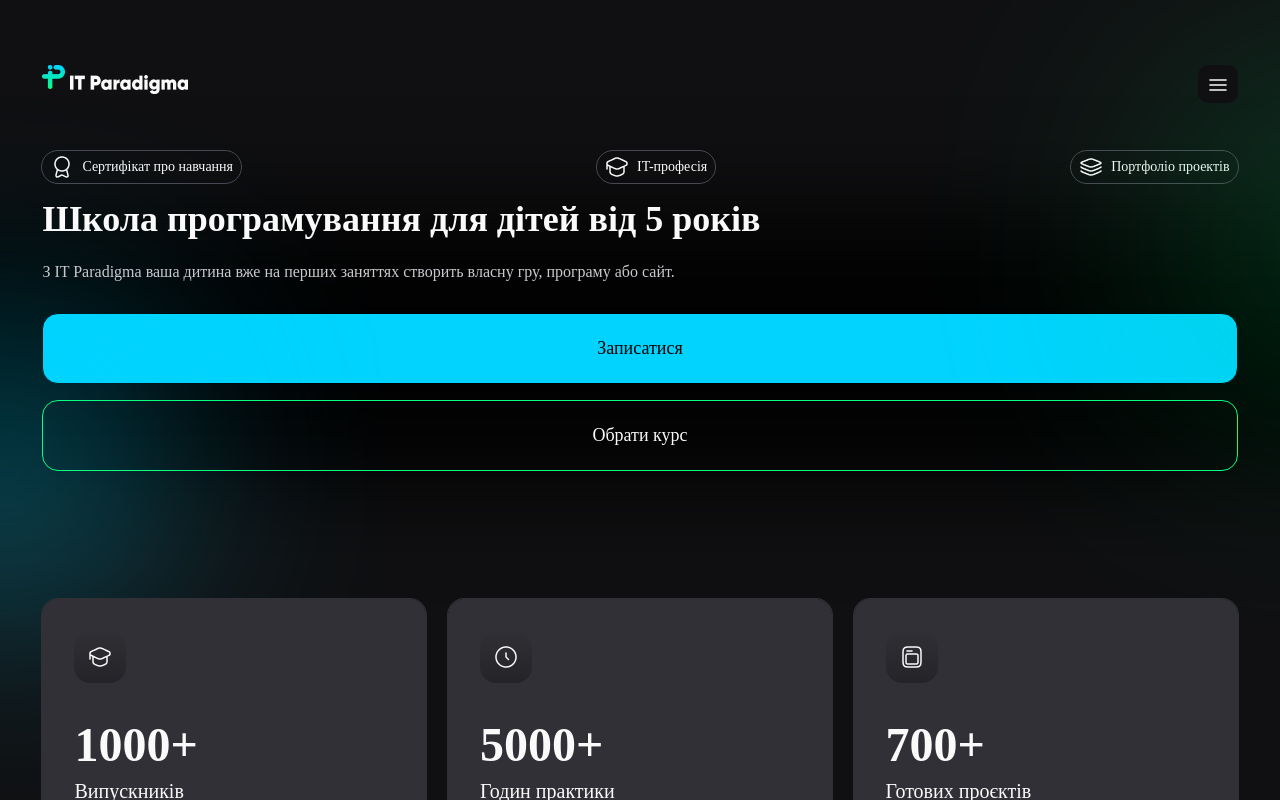
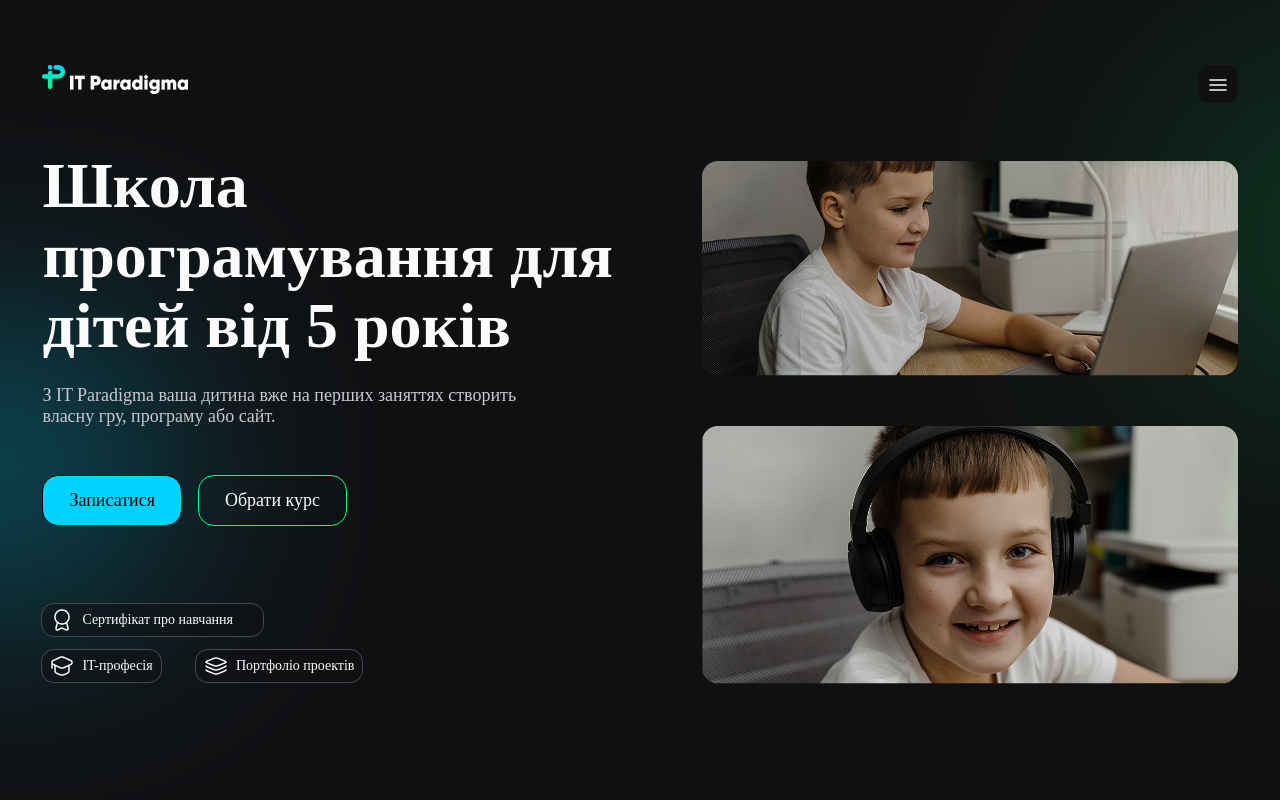
Before and after one commit to DmitryLoskucheravyi/paradigm-land, a React app: page / in a window 1280 px wide. Shown: the top 800 px of the page. Built offline with nearby package versions, Linux system fonts and the light colour scheme; the HTML template or start-up script is replaced by a standard one; a web font is replaced by a local one.

Commit message:
update: added destop hero addaptiwity

```diff
--- a/src/components/about/About.css
+++ b/src/components/about/About.css
@@ -21,6 +21,12 @@
 
 
 
+@media(min-width: 520px) {
+   .mobile-hero-btn {
+    display: none;
+}
+
+}
 @media(min-width: 650px) {
     .about__cards {
         grid-template-columns: 1fr 1fr;
--- a/src/components/hero/Hero.css
+++ b/src/components/hero/Hero.css
@@ -12,13 +12,22 @@
     justify-content: space-between;
     row-gap: 1.4rem;
     column-gap: 0.7rem;
+    max-width: 40rem;
 }
 
 .hero__content {
 
     /* padding: 3.2rem 0 6.4rem; */
+
+    position: relative;
+    z-index: 2;
+}
+
+.hero__wrapper {
     padding: 3.2rem 0 0;
+
 }
+
 
 .tag {
     font-family: var(--font-g-regular);
@@ -48,6 +57,7 @@
     font-size: 36px;
     line-height: 40px;
     margin-top: 1.6rem;
+    max-width: 46rem;
 
 }
 
@@ -62,19 +72,28 @@
     flex-direction: column;
     gap: 1.6rem;
     z-index: 0;
+    position: relative;
 }
-
-/* .hero_btns{
-} */
 
 .hero-desctop-btn {
     display: none;
 }
 
-.mobile-hero-btn{
+.mobile-hero-btn {
     font-size: 1.8rem;
     width: 100%;
+
 }
+
+.hero-mobile-shadow-btn {
+    position: relative;
+    z-index: 2;
+}
+
+.hero__wrapper-imgs {
+    display: none;
+}
+
 
 
 .hero-mobile-shadow-btn::after {
@@ -91,16 +110,128 @@
             rgba(0, 0, 0, 0.9) 90%,
             transparent 90%);
 
-    filter: blur(50px);
-    z-index: -1;
+    filter: blur(30px);
+    z-index: -4;
     pointer-events: none;
     border-radius: inherit;
 }
 
+@media (min-width: 440px) {
 
-@media (min-width: 950px){
+    .hero__tags {
+        max-width: 36rem;
+    }
+}
+
+
+@media (min-width: 520px) {
     .hero {
-    background: transparent;
+        background: transparent;
+
+    }
+
+    .btns {
+        flex-direction: row;
+    }
+
+    .btns>* {
+        padding: 1.4rem 2.6rem !important;
+    }
+
+    .hero-desctop-btn {
+        display: block;
+        font-size: 1.8rem;
+    }
+
+    .hero-mobile-shadow-btn::after {
+        display: none;
+    }
+
+    .hero__content-desc {
+        font-size: 1.7rem;
+        max-width: 45rem;
+    }
 
 }
+
+@media (min-width: 650px) {
+
+    .hero__content-title {
+        font-size: 5rem;
+        line-height: 5rem;
+        max-width: 56rem;
+    }
 }
+
+@media (min-width: 950px) {
+    .hero__content-title {
+        font-size: 6.4rem;
+        line-height: 7rem;
+        max-width: 76rem;
+    }
+
+    .hero__content-desc {
+        font-size: 1.8rem;
+        max-width: 53rem;
+    }
+
+    .hero__text {
+        padding-bottom: 4.8rem;
+    }
+
+    .hero__tags {
+        max-width: 32rem;
+    }
+
+    .tag:first-child {
+        flex: 0 0 69%;
+    }
+
+    .tag {
+        border-radius: 1.2rem !important;
+    }
+
+    .hero__content {
+        gap: 7.8rem;
+        display: flex;
+        flex-direction: column-reverse;
+    }
+}
+
+@media (min-width: 1240px) {
+    .hero__wrapper {
+        display: flex;
+        justify-content: space-between;
+        gap: 1rem;
+    }
+
+    .hero__content {
+        justify-content: start;
+    }
+
+    .hero__content-title {
+        margin: 0;
+    }
+
+    .hero__wrapper-imgs {
+        display: flex;
+        flex-direction: column;
+        gap: 5rem;
+        padding-top: 1rem;
+        position: relative;
+        z-index: 3;
+    }
+
+    .hero__wrapper-imgs img {
+        object-fit: cover;
+    }
+}
+
+@media (min-width: 1331px) {
+    .hero__wrapper-imgs {
+        display: flex;
+        flex-direction: column;
+        gap: 2.4rem;
+        padding-top: 1rem;
+    }
+}
--- a/src/components/hero/Hero.jsx
+++ b/src/components/hero/Hero.jsx
@@ -6,6 +6,8 @@
 import academicIcon from "../../assets/icons/academic-icon.png"
 import medalIcon from "../../assets/icons/medal-icon.png"
 import layersIcon from "../../assets/icons/layers-icon.png"
+import image1 from "../../assets/images/image1.png"
+import image2 from "../../assets/images/image2.png"
 import "./Hero.css"
 const Hero = () => {
     return (
@@ -13,6 +15,7 @@
             <div className="hero container  ">
 
                 <Header></Header>
+                <div className="hero__wrapper">
                     <div className="hero__content">
                         <div className="hero__tags">
                             <div className="tag br-sm">
@@ -26,18 +29,27 @@
                                 <p>Портфоліо проектів</p></div>
                         </div>
 
+                        <div>
                             <div className="hero__text">
                                 <h2 className="hero__content-title">Школа програмування для дітей від 5 років</h2>
                                 <p className="hero__content-desc">З IT Paradigma ваша дитина вже на перших заняттях створить власну гру, програму або сайт. </p>
+                            </div>
+                            <div className="btns hero_btns">
+                                <Button text={'Записатися'} classes={'btn-course step-1 hero-mobile-shadow-btn'} />
+                                <Button text={'Обрати курс'} classes={'btn-course step-2 hero-desctop-btn'} />
+                            </div>
+                        </div>
+                    </div>
+
+                    <div className="hero__wrapper-imgs">
+                        <img src={image1} alt=""/>
+                        <img src={image2} alt=""/>
                     </div>
                 </div>
 
 
 
-                <div className="btns hero_btns">
-                    <Button text={'Записатися'} classes={'btn-course step-1 hero-mobile-shadow-btn'} />
-                    <Button text={'Обрати курс'} classes={'btn-course step-2 hero-desctop-btn'} />
-                </div>
+
                 <Elipse parametr='glow-blue hero-1'></Elipse>
                 <Elipse parametr='glow-green hero-2'></Elipse>
                 <Elipse parametr='glow-blue hero-3'></Elipse>
```
Also changed, not shown: src/assets/images/image1.png (added), src/assets/images/image2.png (added). Lines whose indentation alone changed are shown as unchanged.
